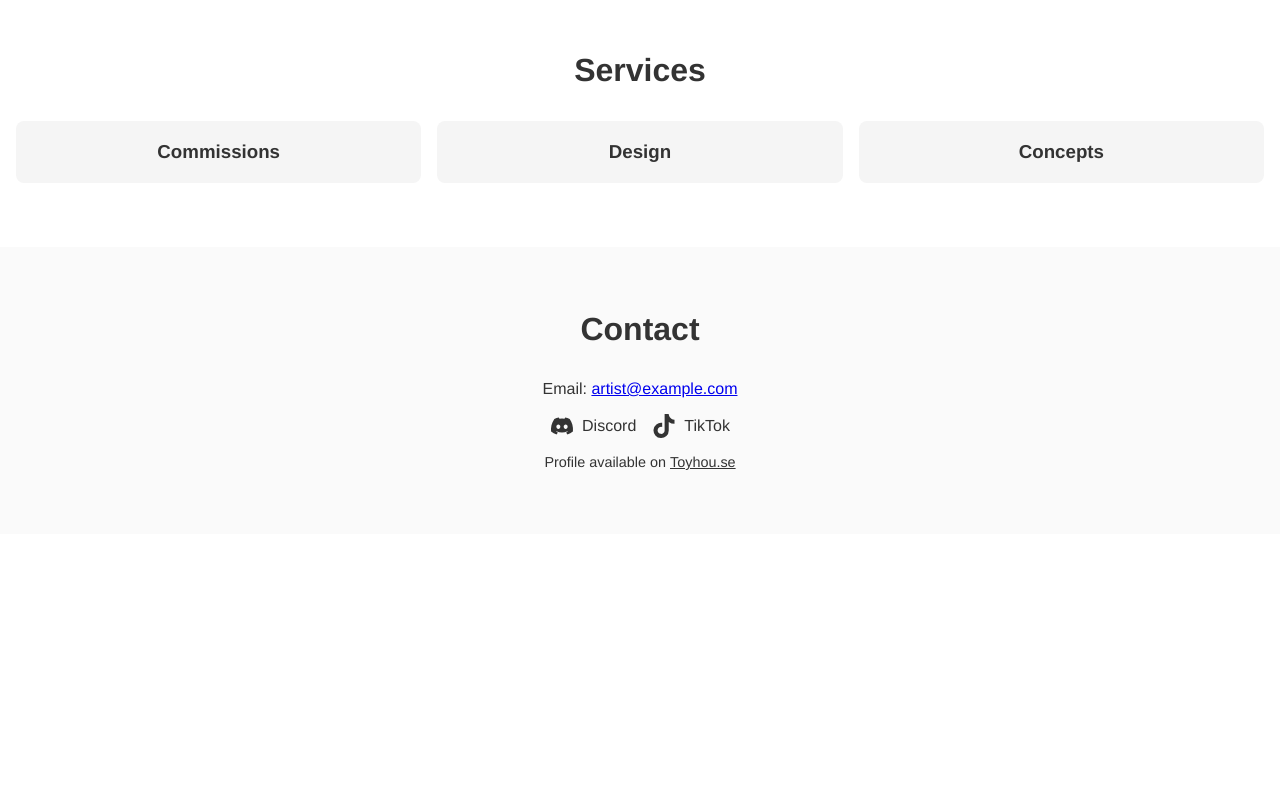
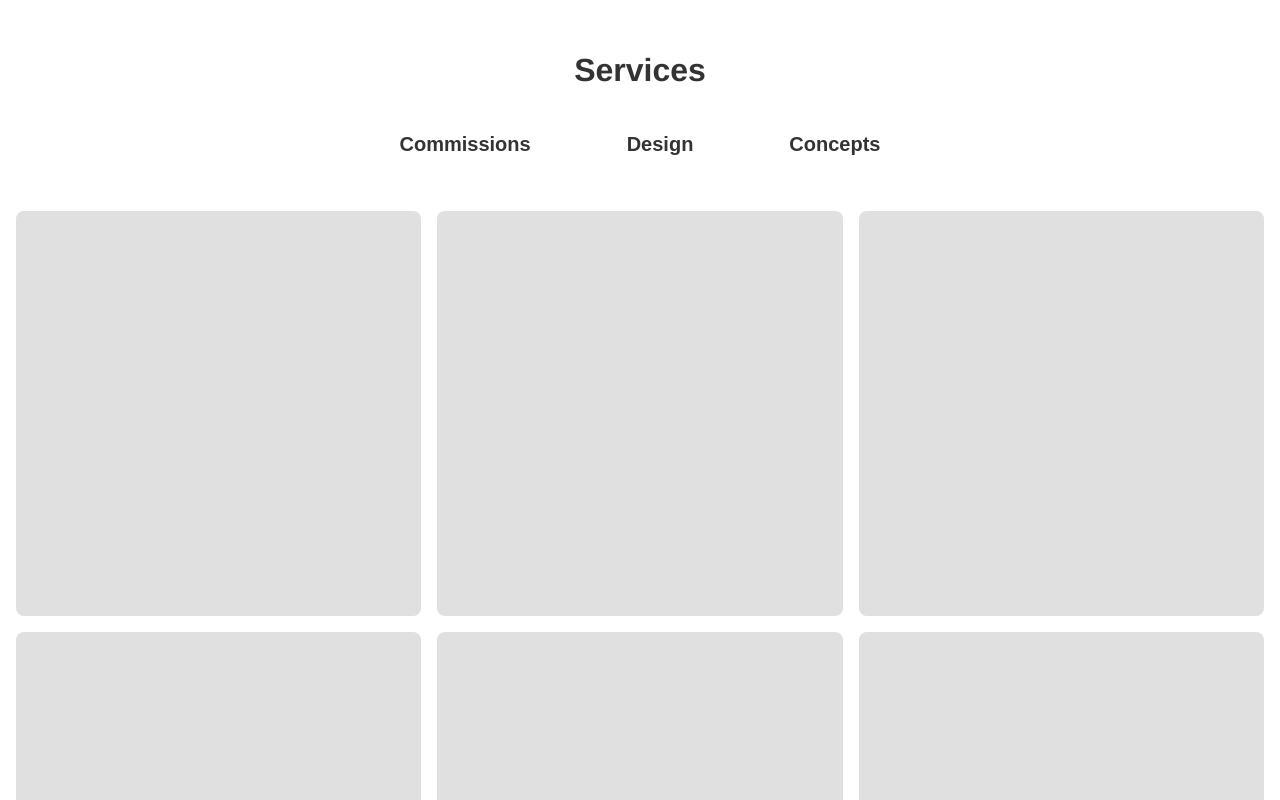
Before and after one commit to ftpggversed/ihatesexzz-portfolio, a Next.js app: page / in a window 1280 px wide. Shown: the part 1040-1840 px from the top of the page. Before the commit the page ends 1574 px from the top, so only its background shows below. Built offline with nearby package versions, Linux system fonts and the light colour scheme.

Commit message:
Changes to be committed: 	modified:   src/app/globals.css 	modified:   src/app/page.tsx

```diff
--- a/src/app/globals.css
+++ b/src/app/globals.css
@@ -288,3 +288,59 @@ html, body {
 .dark .toyhouse a:hover {
   color: #fff;
 }
+/* -- Service Tabs & Placeholders -- */
+
+.service-tabs {
+  display: flex;
+  justify-content: center;
+  gap: 2rem;
+  margin-bottom: 2.5rem;
+}
+
+.tab-button {
+  background: none;
+  border: none;
+  padding: 0.75rem 2rem;       /* larger tap area */
+  font-size: 1.25rem;          /* bigger text */
+  font-weight: 600;
+  cursor: pointer;
+  border-bottom: 3px solid transparent;  /* thicker underline */
+  transition: color 0.2s, border-color 0.2s;
+  color: inherit;
+}
+
+.tab-button:hover {
+  color: #000;
+}
+
+.dark .tab-button:hover {
+  color: #fff;
+}
+
+.tab-button.active {
+  border-color: #333;         /* highlight underline */
+}
+
+.dark .tab-button.active {
+  border-color: #eee;
+}
+
+.services-grid {
+  display: grid;
+  grid-template-columns: repeat(3, 1fr); /* exactly 3 across */
+  gap: 1rem;
+  justify-items: center;
+  margin-bottom: 4rem;
+}
+
+.service-placeholder {
+  width: 100%;
+  aspect-ratio: 1 / 1;     /* keeps it square */
+  background: #e0e0e0;
+  border-radius: 8px;
+  transition: background 0.3s;
+}
+
+.dark .service-placeholder {
+  background: #2a2a2a;
+}
--- a/src/app/page.tsx
+++ b/src/app/page.tsx
@@ -8,20 +8,29 @@ import { useTheme } from 'next-themes';
 import { Sun, Moon } from 'lucide-react';
 import { FaDiscord, FaTiktok } from 'react-icons/fa';
 
+// Define your service tabs as a tuple for proper typing
+const services = ['Commissions', 'Design', 'Concepts'] as const;
+type Service = typeof services[number];
+
 export default function PortfolioPage() {
+  // Hero tagline carousel
   const taglines = ['Illustration', 'Character Design', 'Concept Art', 'Commissions'];
   const [idx, setIdx] = useState(0);
-
   useEffect(() => {
     const iv = setInterval(() => setIdx(i => (i + 1) % taglines.length), 3000);
     return () => clearInterval(iv);
   }, []);
 
+  // Theme toggle
   const { theme, setTheme } = useTheme();
   const toggleTheme = () => setTheme(theme === 'dark' ? 'light' : 'dark');
 
+  // Track which tab is active (for styling)
+  const [activeTab, setActiveTab] = useState<Service | null>(null);
+
   return (
     <div className="page">
+      {/* Header */}
       <header className="header">
         <div className="container">
           <Link href="#home" className="logo">IHateSexzz</Link>
@@ -38,6 +47,7 @@ export default function PortfolioPage() {
         </div>
       </header>
 
+      {/* Hero Section */}
       <section id="home" className="hero">
         <motion.h1
           className="hero-title"
@@ -64,6 +74,7 @@ export default function PortfolioPage() {
         <Link href="#portfolio" className="cta-button">View Portfolio</Link>
       </section>
 
+      {/* Portfolio Cards */}
       <section id="portfolio" className="projects">
         {Array.from({ length: 6 }).map((_, i) => (
           <motion.div
@@ -75,17 +86,32 @@ export default function PortfolioPage() {
         ))}
       </section>
 
+      {/* Services Section */}
       <section id="services" className="services">
         <h2 className="section-title">Services</h2>
+
+        {/* Tab Buttons */}
+        <div className="service-tabs">
+          {services.map((s) => (
+            <button
+              key={s}
+              onClick={() => setActiveTab(s)}
+              className={`tab-button ${activeTab === s ? 'active' : ''}`}
+            >
+              {s}
+            </button>
+          ))}
+        </div>
+
+        {/* Always render 6 square placeholders */}
         <div className="services-grid">
-          {['Commissions', 'Design', 'Concepts'].map(s => (
-            <div key={s} className="service-card">
-              <h3>{s}</h3>
-            </div>
+          {Array.from({ length: 6 }).map((_, i) => (
+            <div key={i} className="service-placeholder" />
           ))}
         </div>
       </section>
 
+      {/* Contact Section */}
       <section id="contact" className="contact">
         <h2 className="section-title">Contact</h2>
         <p className="contact-text">
```
